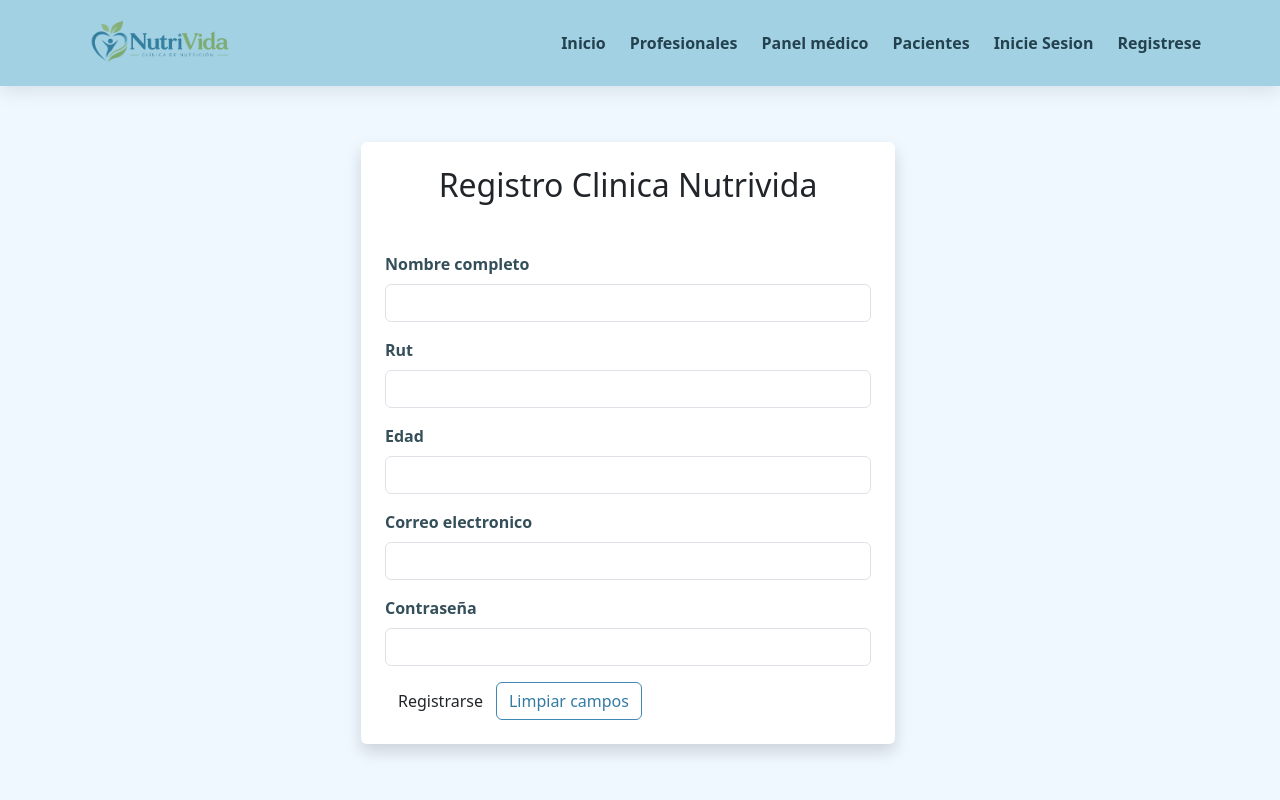
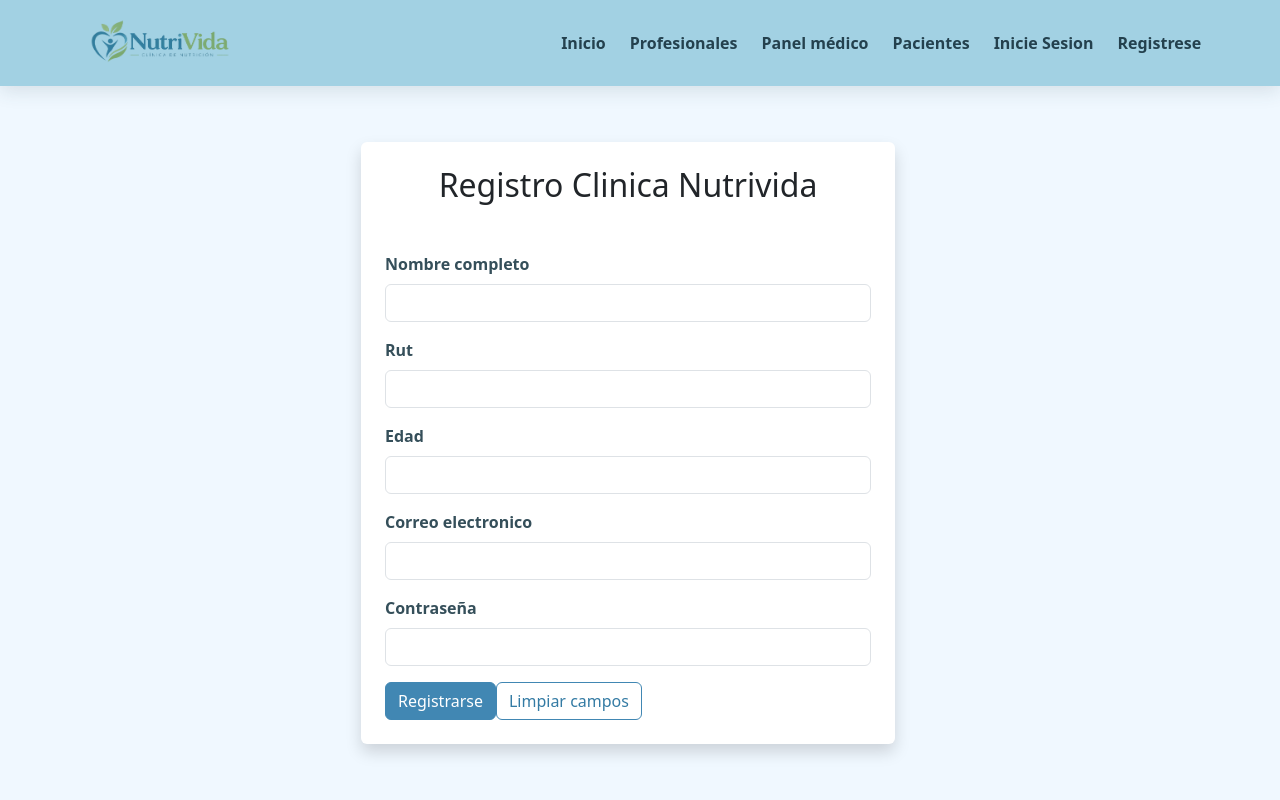
Before and after one commit to jagongora-ai/NutriVidaReact, a React (Vite) app: page /registro in a window 1280 px wide. Shown: the top 800 px of the page. Built offline with nearby package versions, Linux system fonts and the light colour scheme.

Commit message:
Se reajusta los componentes, CampoRegistro, Input y Boton

```diff
--- a/src/components/atoms/Boton.tsx
+++ b/src/components/atoms/Boton.tsx
@@ -5,13 +5,11 @@ type botonProps = {
 }
 
 function Boton({ nombre, onClick }: botonProps) {
-
     return (
-        <button onClick={onClick} className="btn btn-primary, BotonLoginFormulario">
+        <button onClick={onClick} className="btn btn-primary">
             {nombre}
         </button>
     )
-
 }
 
 export default Boton
--- a/src/components/atoms/Input.tsx
+++ b/src/components/atoms/Input.tsx
@@ -12,5 +12,4 @@ function Input({ nombre, tipo, valor, alCambiar }: inputProps) {
             className="form-control" />
     )
 }
-
 export default Input;
--- a/src/components/molecules/CampoRegistro.tsx
+++ b/src/components/molecules/CampoRegistro.tsx
@@ -4,8 +4,8 @@ type camposProps = {
     etiqueta: string
     tipo: string
     nombre: string
-    valor: string
-    alCambiar: (valor: string) => void
+    valor?: string
+    alCambiar?: (valor: string) => void
 }
 
 function CampoRegistro({ etiqueta, tipo, nombre, valor, alCambiar }: camposProps) {
```
